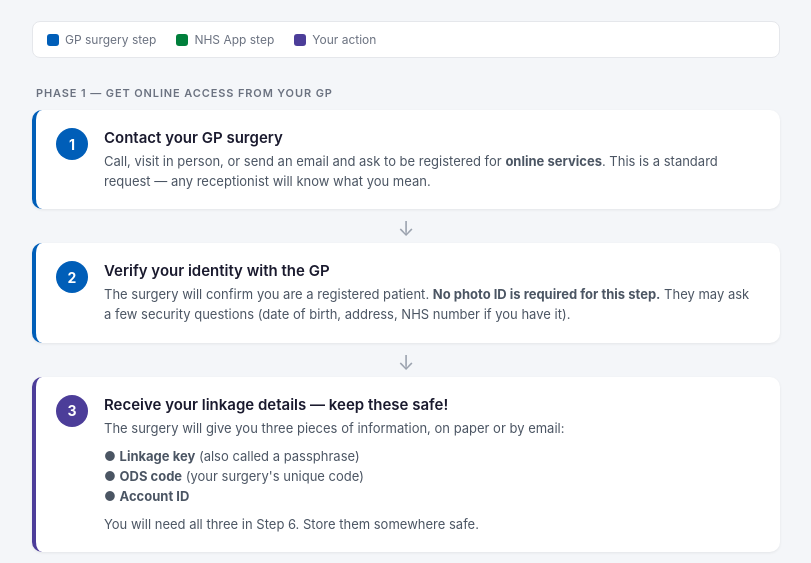
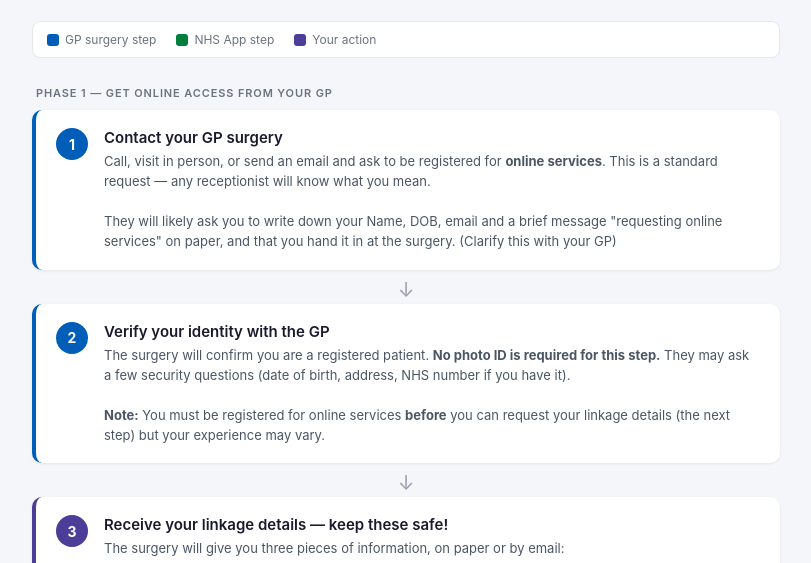
Before and after one commit to kqcworks/NHS-App-Guide, a plain HTML site: page index.html in a window 1280 px wide. Shown: the part 163-726 px from the top of the page, without its empty margins (234-1045 px from the left). Drawn offline with Linux system fonts and the light colour scheme.

Commit message:
Update to index.html
Added some clarifying statements within steps 1 & 2.

```diff
--- a/index.html
+++ b/index.html
@@ -149,6 +149,8 @@
   <div class="step-body">
     <h3>Contact your GP surgery</h3>
     <p>Call, visit in person, or send an email and ask to be registered for <strong>online services</strong>. This is a standard request — any receptionist will know what you mean.</p>
+    <br>
+    <p>They will likely ask you to write down your Name, DOB, email and a brief message "requesting online services" on paper, and that you hand it in at the surgery. (Clarify this with your GP)</p>
   </div>
 </div>
 
@@ -159,6 +161,8 @@
   <div class="step-body">
     <h3>Verify your identity with the GP</h3>
     <p>The surgery will confirm you are a registered patient. <strong>No photo ID is required for this step.</strong> They may ask a few security questions (date of birth, address, NHS number if you have it).</p>
+    <br>
+    <p><strong>Note:</strong> You must be registered for online services <strong>before</strong> you can request your linkage details (the next step) but your experience may vary.</p>
   </div>
 </div>
 
```
